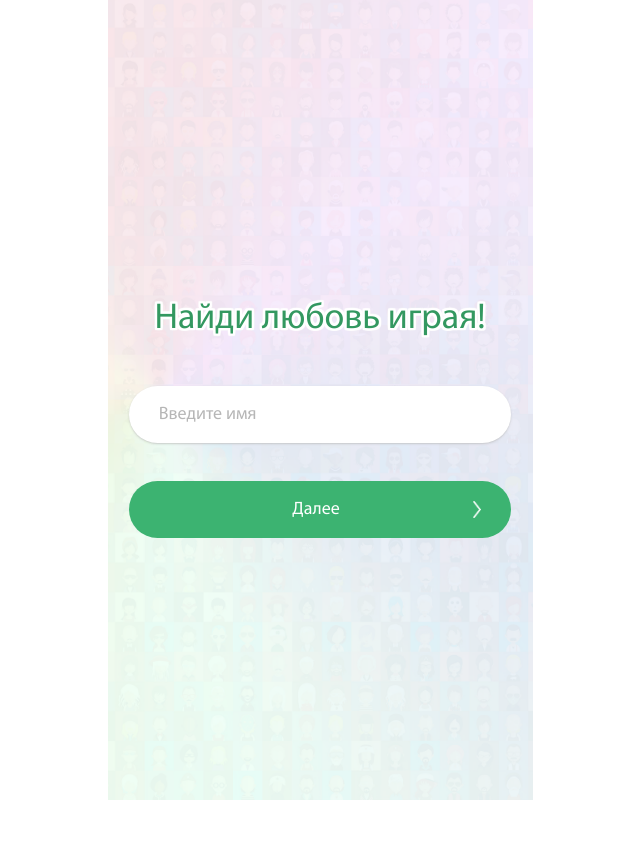
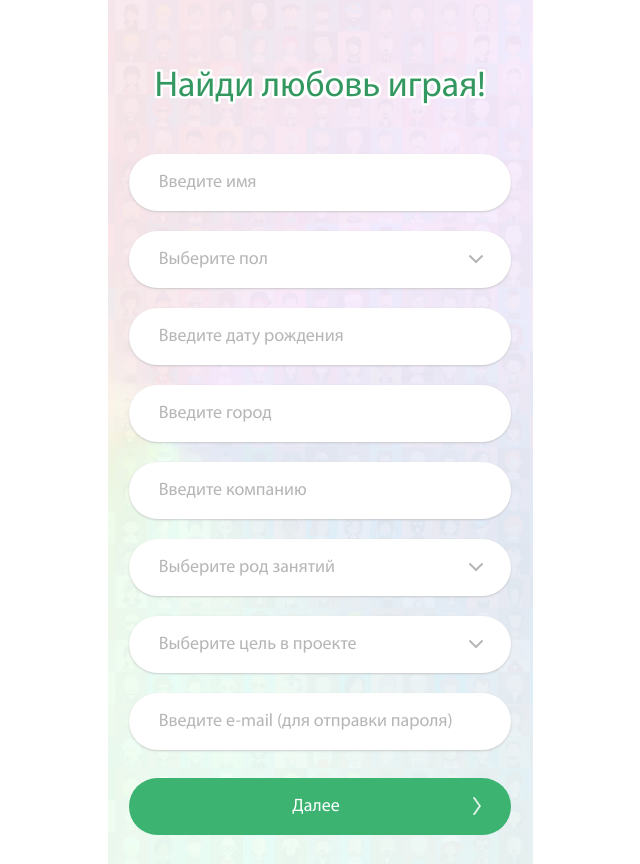
Before and after one commit to it10-ager/acq-play, a Vue app: page /new-data-user in a window 1280 px wide. Shown: the whole page, without its empty margins (320-960 px from the left). Before the commit the page ends 800 px from the top, so only its background shows below. Built offline with nearby package versions, Linux system fonts and the light colour scheme.

Commit message:
add inputs in data

```diff
--- a/src/views/Lang.vue
+++ b/src/views/Lang.vue
@@ -6,7 +6,8 @@
 		<!--Blocks for choosing language-->
 		<b-row class="lang-content d-flex justify-content-center flex-column mt-4">
 			<b-col class="col-width my-2" v-for="(lang, index) in languages" :key="index">
-				<div :class="['lang-block', lang.active ? 'active' : '']" @click="toggleLanguage(index)">{{ lang.text }}
+				<div :class="['lang-block', lang.active ? 'active' : '']" @click="toggleLanguage(index)">
+					{{ lang.text }}
 				</div>
 			</b-col>
 		</b-row>
--- a/src/views/NewDataUser.vue
+++ b/src/views/NewDataUser.vue
@@ -3,13 +3,63 @@
 		<!--Title for page-->
 		<div class="text-center title">Найди любовь играя!</div>
 
+		<!--Name-->
 		<input class="input-text" type="text" :placeholder="nameValue" v-model="text"
 		:class="{ 'is-invalid': nameInvalid, 'is-valid': nameValid }" />
+
+		<!--Gender-->
+		<div class="block-text">
+			<div class="placeholder-txt">
+				<span>{{ gender }}</span>
+			</div>
+			<div class="arrow">
+				<span></span>
+				<span></span>
+			</div>
+		</div>
+
+		<!--Date birthday-->
+		<input class="input-text" type="text" :placeholder="birthValue" v-model="birth"
+		:class="{ 'is-invalid': birthInvalid, 'is-valid': birthValid }" />
+
+		<!--City-->
+		<input class="input-text" type="text" :placeholder="cityValue" v-model="city"
+		:class="{ 'is-invalid': cityInvalid, 'is-valid': cityValid }" />
+
+		<!--Company-->
+		<input class="input-text" type="text" :placeholder="companyValue" v-model="company"
+		:class="{ 'is-invalid': companyInvalid, 'is-valid': companyValid }" />
+
+		<!--Busy-->
+		<div class="block-text">
+			<div class="placeholder-txt">
+				<span>{{ busy }}</span>
+			</div>
+			<div class="arrow">
+				<span></span>
+				<span></span>
+			</div>
+		</div>
+
+		<!--Target-->
+		<div class="block-text">
+			<div class="placeholder-txt">
+				<span>{{ target }}</span>
+			</div>
+			<div class="arrow">
+				<span></span>
+				<span></span>
+			</div>
+		</div>
+
+		<!---Email--->
+		<input class="input-text" type="email" :placeholder="emailPlaceholder" v-model="email"
+		:class="{ 'is-invalid': emailInvalid, 'is-valid': emailValid }" />
 
 		<!--Main block to next page-->
 		<b-row class="join d-flex justify-content-center my-2">
 			<b-col>
-				<div class="next-block" @click="check()">
+				<div class="next-block">
 					<span class="w-100 text-center">Далее</span>
 					<img src="../assets/img/elements/arrows-11.png" alt="arrow-right">
 				</div>
@@ -28,7 +78,35 @@
 				nameValue: 'Введите имя',
 				nameInvalid: false,
 				nameValid: false,
+
+				gender: 'Выберите пол',
+				busy: 'Выберите род занятий',
+				target: 'Выберите цель в проекте',
+
+				birth: '',
+				birthValue: 'Введите дату рождения',
+				birthInvalid: false,
+				birthValid: false,
+
+				city: '',
+				cityValue: 'Введите город',
+				cityInvalid: false,
+				cityValid: false,
+
+				company: '',
+				companyValue: 'Введите компанию',
+				companyInvalid: false,
+				companyValid: false,
+
+				email: '',
+				emailInvalid: false,
+				emailValid: false,
+				emailPlaceholder: 'Введите e-mail (для отправки пароля)',
     		}
+		},
+
+		methods: {
+
 		},
 	}
 </script>
@@ -42,14 +120,14 @@
 		font-size: 18px;
 		.title {@extend %titleFont;}
 
-		.input-text {
+		.input-text, .block-text{
 			border: 0;
 			outline: none;
 			padding: 15px 30px;
 			border-radius: 50px;
 			box-shadow: 0px 1px 2px 0px rgb(187 187 187 / 72%);
 			text-align: left;
-			margin-bottom: 30px;
+			margin-bottom: 20px;
 
 			&.is-invalid {
 				&::placeholder {
@@ -57,6 +135,38 @@
 				}
 			}
 			&::placeholder {color: $placeholderColor;}
+		}
+
+		.block-text{
+			display: flex;
+			justify-content: space-between;
+			align-items: center;
+			background: #fff;
+
+			.placeholder-txt{
+				color: $placeholderColor;
+				width: 100%;
+			}
+
+			.arrow{
+				display: flex;
+				width: 10px;
+				align-items: center;
+				justify-content: center;
+
+				>span{
+					height: 10px;
+					width: 2px;
+					background-color: $placeholderColor;
+
+					&:first-of-type{
+						transform: rotate(-45deg);
+						margin-right: 4px;
+					}
+
+					&:last-of-type{transform: rotate(45deg);}
+				}
+			}
 		}
 
 		.join {
```
